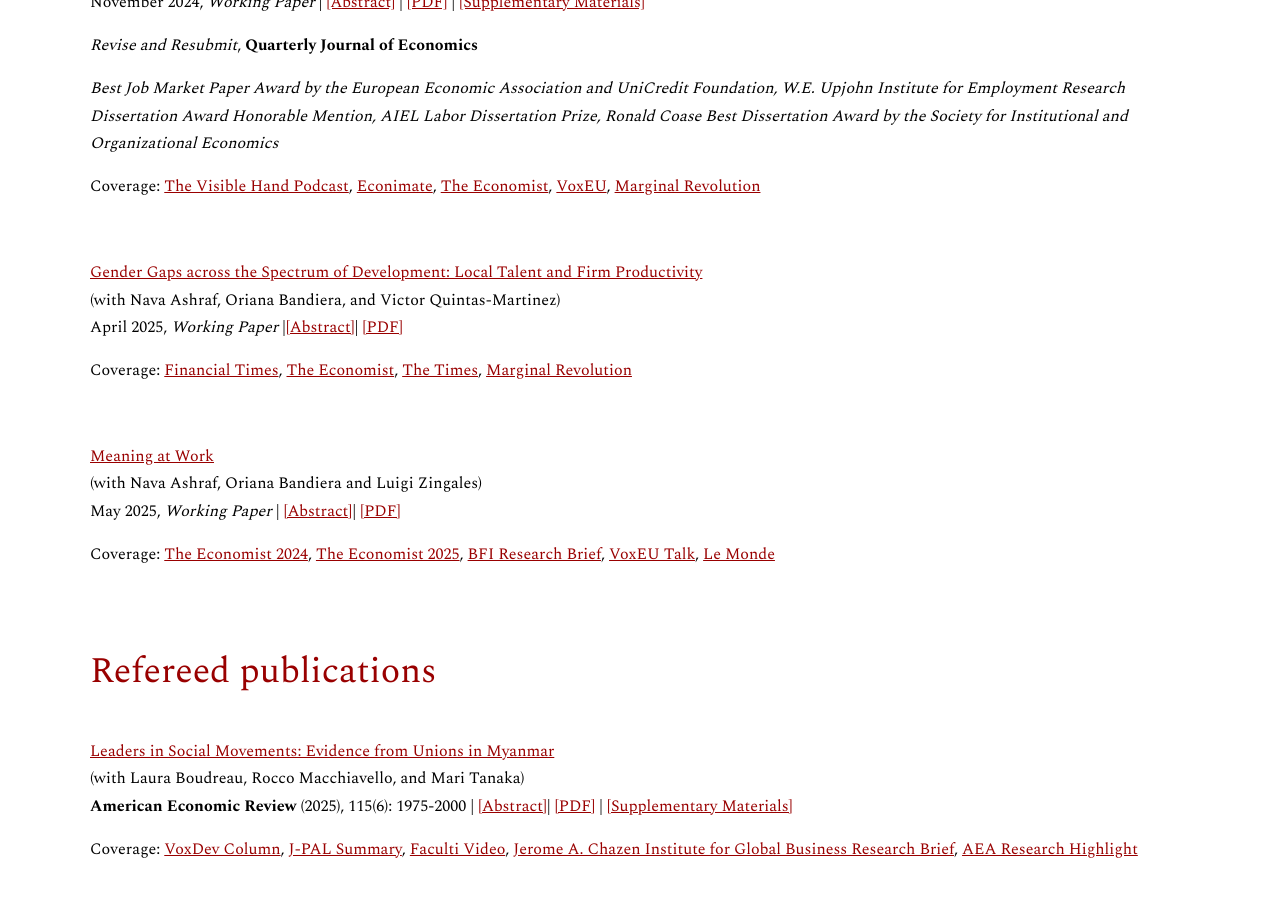
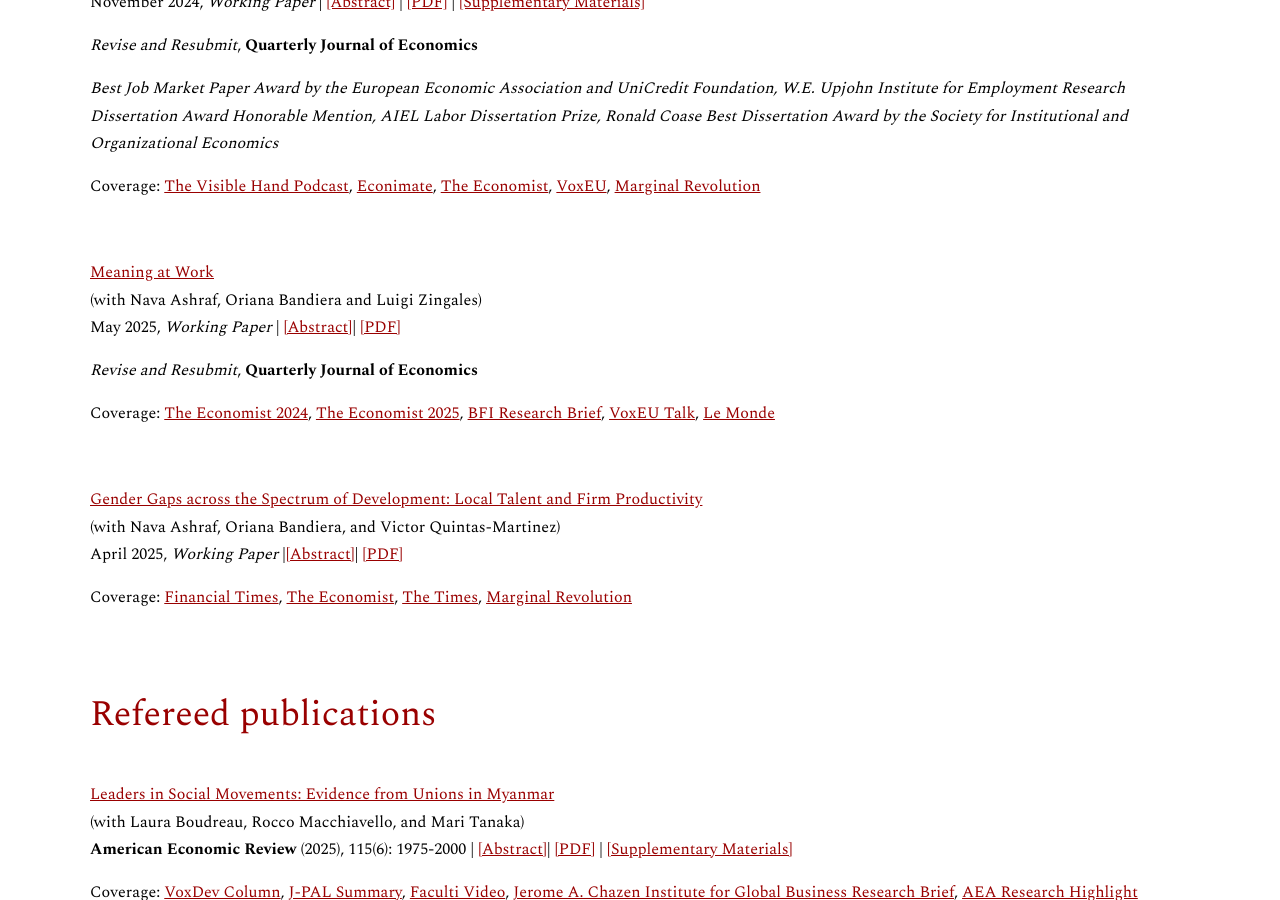
Before and after one commit to virginiaminni/virginiaminni.github.io, a Jekyll site: the page built from research.md, in a window 1280 px wide and 900 px high, scrolled down 424 px. Built offline with Jekyll 4.4.1, drawn with Linux system fonts in a browser that asks for light colours; part of the change alters nothing that is shown.

Commit message:
Update research.md

```diff
--- a/research.md
+++ b/research.md
@@ -22,6 +22,21 @@ Coverage: <a href="https://www.thevisiblehand.uk/episodes/episode-54" target="_b
  </div>
 <br>
 
+<a href="/assets/files/ABMZ MeaningatWork2025.pdf" target="_blank" rel="noopener noreferrer">Meaning at Work </a> <br>
+(with Nava Ashraf, Oriana Bandiera and Luigi Zingales)
+May 2025, *Working Paper* | <a href="#" class="toggle-abstract" data-target="abstract-4" style="text-decoration: underline; color: #990000;">[Abstract]</a>| <a href="/assets/files/ABMZ MeaningatWork2025.pdf" target="_blank" rel="noopener noreferrer">[PDF]</a>
+
+*Revise and Resubmit*, **Quarterly Journal of Economics**
+
+Coverage:
+<a href="https://www.economist.com/business/2024/12/05/how-to-inspire-people" target="_blank" rel="noopener noreferrer">The Economist 2024</a>, <a href="https://www.economist.com/business/2025/02/13/how-to-get-people-to-resign" target="_blank" rel="noopener noreferrer">The Economist 2025</a>, <a href="https://bfi.uchicago.edu/insights/meaning-at-work/" target="_blank" rel="noopener noreferrer">BFI Research Brief</a>, <a href="https://cepr.org/multimedia/finding-meaning-work" target="_blank" rel="noopener noreferrer">VoxEU Talk</a>, <a href="https://www.lemonde.fr/idees/article/2025/07/02/l-amelioration-des-conditions-de-travail-pourrait-contribuer-a-l-equilibre-des-caisses-de-retraite_6617358_3232.html?search-type=classic&ise_click_rank=1" target="_blank" rel="noopener noreferrer">Le Monde</a>
+
+
+<div id="abstract-4" style="display: none; margin-top: 10px;">
+<em>Abstract:</em>  We evaluate a firm’s unusual, worker-centered, solution to the agency problem: enabling employees to reduce the cost of effort rather than pushing them with performance rewards. We randomize the roll-out of the firm’s “Discover Your Purpose” intervention among 2,976 white-collar employees and evaluate their outcomes over two years. We find that performance increases because the low performers either leave the firm or improve in their current jobs. The trade-off between meaning and pay flattens as those with low meaning and high pay leave the firm. Treatment also reshapes stated priorities and reduces gender gaps in preferences and behaviors, including uptake of parental leave. A cost-benefit analysis reveals high returns that are shared between the firm and the employees through higher bonuses. Finally, we show that observational data obscure these gains, causing firms to underestimate the intervention’s true value.
+</div>
+<br>
+
 <a href="/assets/files/ABMQ Gaps.pdf" target="_blank" rel="noopener noreferrer">Gender Gaps across the Spectrum of Development: Local Talent and Firm Productivity</a> <br>
 (with Nava Ashraf, Oriana Bandiera, and Victor Quintas-Martinez)
 April 2025, *Working Paper* |<a href="#" class="toggle-abstract" data-target="abstract-3" style="text-decoration: underline; color: #990000;">[Abstract]</a>| <a href="/assets/files/ABMQ Gaps.pdf" target="_blank" rel="noopener noreferrer">[PDF]</a>
@@ -35,18 +50,6 @@ Coverage:  <a href="https://www.ft.com/content/83751e6c-544c-4a16-851a-e05f18506
 </div>
 <br>
 
-<a href="/assets/files/ABMZ MeaningatWork2025.pdf" target="_blank" rel="noopener noreferrer">Meaning at Work </a> <br>
-(with Nava Ashraf, Oriana Bandiera and Luigi Zingales)
-May 2025, *Working Paper* | <a href="#" class="toggle-abstract" data-target="abstract-4" style="text-decoration: underline; color: #990000;">[Abstract]</a>| <a href="/assets/files/ABMZ MeaningatWork2025.pdf" target="_blank" rel="noopener noreferrer">[PDF]</a>
-
-Coverage:
-<a href="https://www.economist.com/business/2024/12/05/how-to-inspire-people" target="_blank" rel="noopener noreferrer">The Economist 2024</a>, <a href="https://www.economist.com/business/2025/02/13/how-to-get-people-to-resign" target="_blank" rel="noopener noreferrer">The Economist 2025</a>, <a href="https://bfi.uchicago.edu/insights/meaning-at-work/" target="_blank" rel="noopener noreferrer">BFI Research Brief</a>, <a href="https://cepr.org/multimedia/finding-meaning-work" target="_blank" rel="noopener noreferrer">VoxEU Talk</a>, <a href="https://www.lemonde.fr/idees/article/2025/07/02/l-amelioration-des-conditions-de-travail-pourrait-contribuer-a-l-equilibre-des-caisses-de-retraite_6617358_3232.html?search-type=classic&ise_click_rank=1" target="_blank" rel="noopener noreferrer">Le Monde</a>
-
-
-<div id="abstract-4" style="display: none; margin-top: 10px;">
-<em>Abstract:</em>  We evaluate a firm’s unusual, worker-centered, solution to the agency problem: enabling employees to reduce the cost of effort rather than pushing them with performance rewards. We randomize the roll-out of the firm’s “Discover Your Purpose” intervention among 2,976 white-collar employees and evaluate their outcomes over two years. We find that performance increases because the low performers either leave the firm or improve in their current jobs. The trade-off between meaning and pay flattens as those with low meaning and high pay leave the firm. Treatment also reshapes stated priorities and reduces gender gaps in preferences and behaviors, including uptake of parental leave. A cost-benefit analysis reveals high returns that are shared between the firm and the employees through higher bonuses. Finally, we show that observational data obscure these gains, causing firms to underestimate the intervention’s true value.
-</div>
-<br>
 
 ## Refereed publications
 
```
